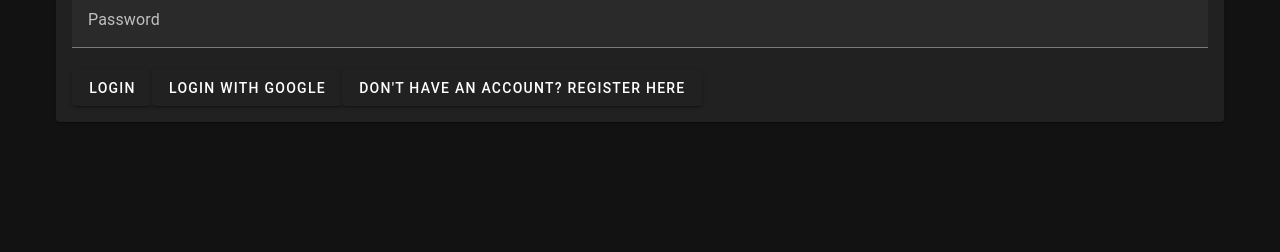
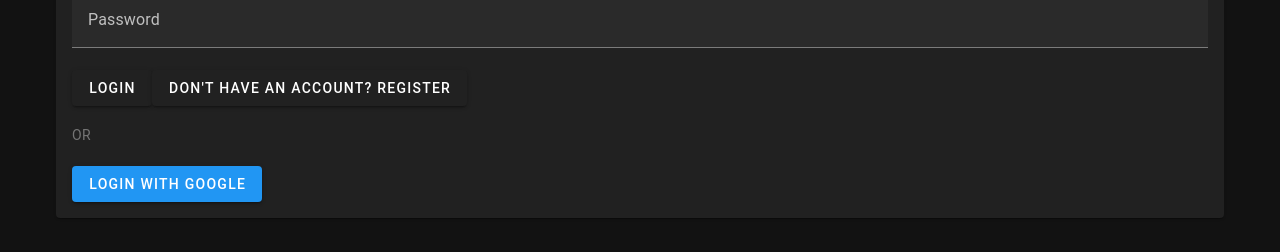
Before and after one commit to halbritter-lab/gene-curator, a Vue app: page /login in a window 1280 px wide. Shown: the part 214-466 px from the top of the page. Built offline with nearby package versions, Linux system fonts and the light colour scheme; no server answers.

Commit message:
feat(LoginUser): Improve visual distinction between login methods (#49)
Updated the LoginUser view to provide clear visual separation between traditional email/password login and Google login. Introduced a visual divider and adjusted styles for better visual hierarchy and clarity.

Closes #49.

```diff
--- a/src/views/LoginUser.vue
+++ b/src/views/LoginUser.vue
@@ -17,13 +17,19 @@
             type="password"
             required
           ></v-text-field>
+
           <v-btn @click="loginWithEmail">Login</v-btn>
-          <v-btn @click="signInWithGoogle">Login with Google</v-btn>
-
           <!-- New Registration Link -->
           <v-btn text @click="navigateToRegister">
-            Don't have an account? Register here
+            Don't have an account? Register
           </v-btn>
+
+          <!-- Visual Divider -->
+          <div class="login-divider">
+            OR
+          </div>
+
+          <v-btn @click="signInWithGoogle" color="primary">Login with Google</v-btn>
 
         </v-form>
       </v-card-text>
@@ -87,3 +93,15 @@ export default {
   }
 };
 </script>
+
+
+<style>
+  /* Updated style for the visual divider */
+  .login-divider {
+    text-align: center;
+    margin: 20px 0;
+    color: #757575;
+    display: flex;
+    align-items: center; /* Vertically align text and Google button */
+  }
+</style>
```
